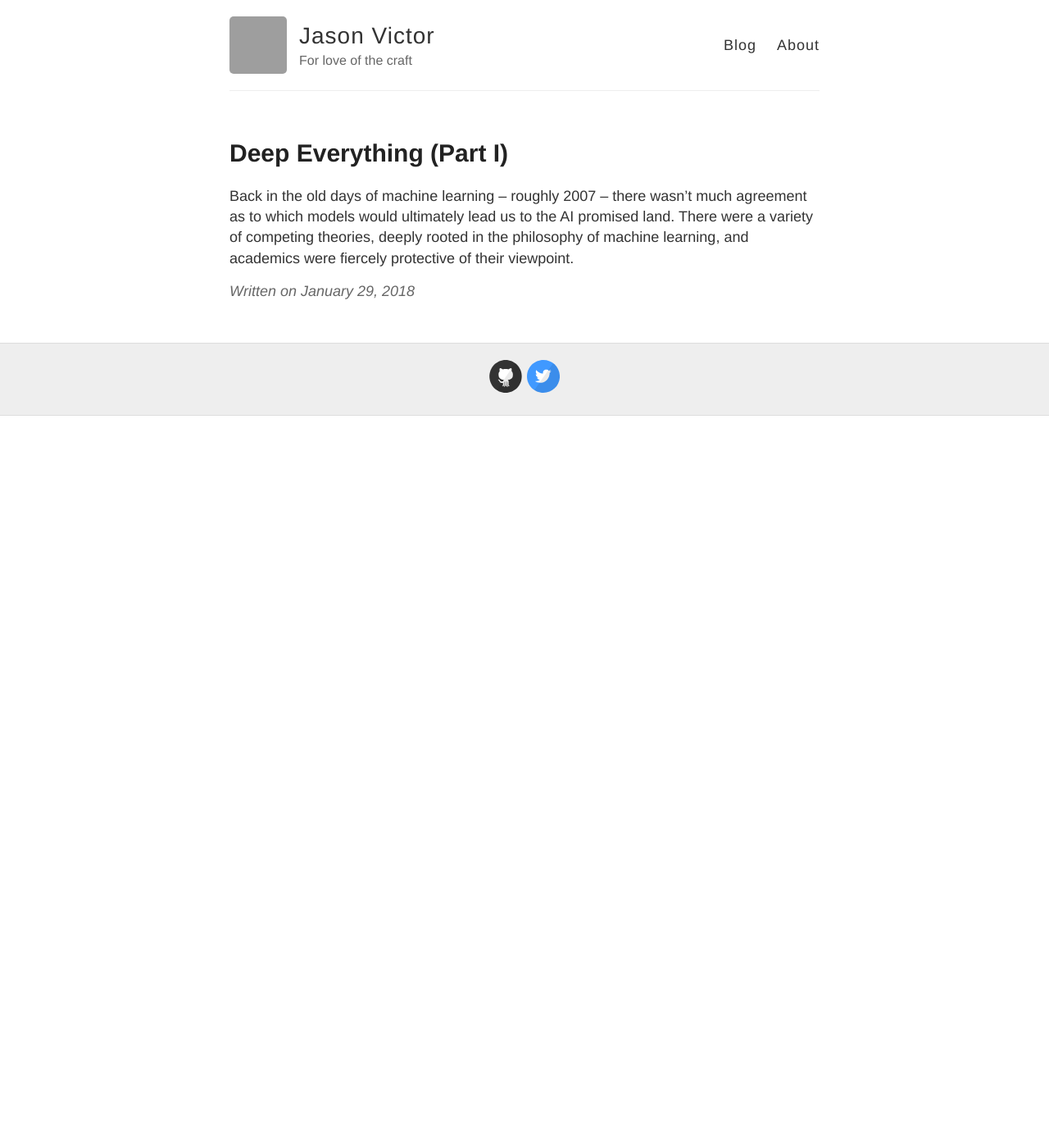
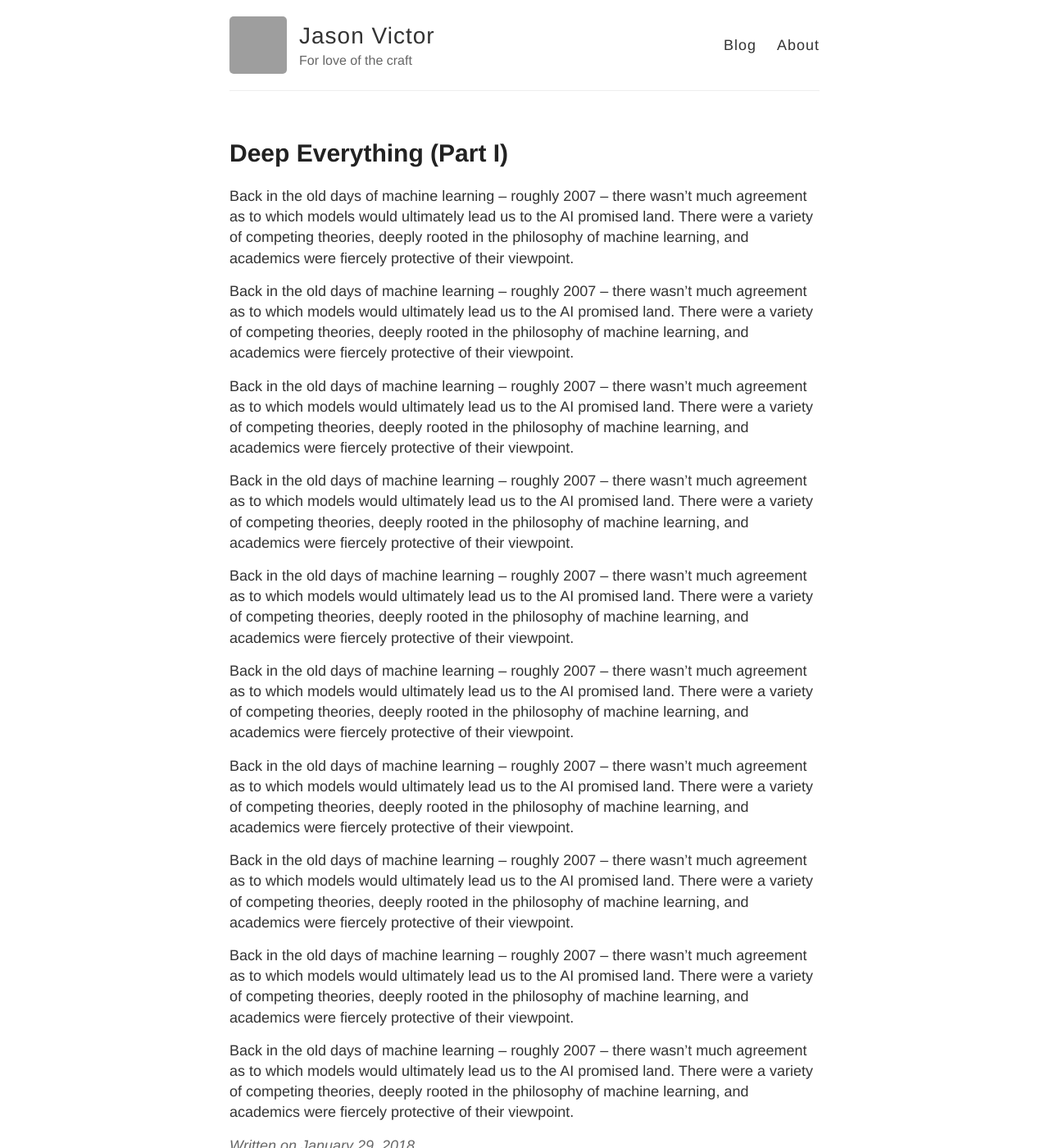
Before and after one commit to jwvictor/jwvictor.github.io, a Jekyll site: the page built from _posts/2018-01-29-deep-everything.md, in a window 1280 px wide and 1400 px high. Shown: the whole window at 82% size. Built offline with Jekyll 4.4.1, drawn with Linux system fonts in a browser that asks for light colours; grey boxes are pictures that could not be loaded.

Commit message:
correction

```diff
--- a/_posts/2018-01-29-deep-everything.md
+++ b/_posts/2018-01-29-deep-everything.md
@@ -4,3 +4,21 @@
 ---
 
 Back in the old days of machine learning -- roughly 2007 -- there wasn't much agreement as to which models would ultimately lead us to the AI promised land. There were a variety of competing theories, deeply rooted in the philosophy of machine learning, and academics were fiercely protective of their viewpoint.
+
+Back in the old days of machine learning -- roughly 2007 -- there wasn't much agreement as to which models would ultimately lead us to the AI promised land. There were a variety of competing theories, deeply rooted in the philosophy of machine learning, and academics were fiercely protective of their viewpoint.
+
+Back in the old days of machine learning -- roughly 2007 -- there wasn't much agreement as to which models would ultimately lead us to the AI promised land. There were a variety of competing theories, deeply rooted in the philosophy of machine learning, and academics were fiercely protective of their viewpoint.
+
+Back in the old days of machine learning -- roughly 2007 -- there wasn't much agreement as to which models would ultimately lead us to the AI promised land. There were a variety of competing theories, deeply rooted in the philosophy of machine learning, and academics were fiercely protective of their viewpoint.
+
+Back in the old days of machine learning -- roughly 2007 -- there wasn't much agreement as to which models would ultimately lead us to the AI promised land. There were a variety of competing theories, deeply rooted in the philosophy of machine learning, and academics were fiercely protective of their viewpoint.
+
+Back in the old days of machine learning -- roughly 2007 -- there wasn't much agreement as to which models would ultimately lead us to the AI promised land. There were a variety of competing theories, deeply rooted in the philosophy of machine learning, and academics were fiercely protective of their viewpoint.
+
+Back in the old days of machine learning -- roughly 2007 -- there wasn't much agreement as to which models would ultimately lead us to the AI promised land. There were a variety of competing theories, deeply rooted in the philosophy of machine learning, and academics were fiercely protective of their viewpoint.
+
+Back in the old days of machine learning -- roughly 2007 -- there wasn't much agreement as to which models would ultimately lead us to the AI promised land. There were a variety of competing theories, deeply rooted in the philosophy of machine learning, and academics were fiercely protective of their viewpoint.
+
+Back in the old days of machine learning -- roughly 2007 -- there wasn't much agreement as to which models would ultimately lead us to the AI promised land. There were a variety of competing theories, deeply rooted in the philosophy of machine learning, and academics were fiercely protective of their viewpoint.
+
+Back in the old days of machine learning -- roughly 2007 -- there wasn't much agreement as to which models would ultimately lead us to the AI promised land. There were a variety of competing theories, deeply rooted in the philosophy of machine learning, and academics were fiercely protective of their viewpoint.
```
